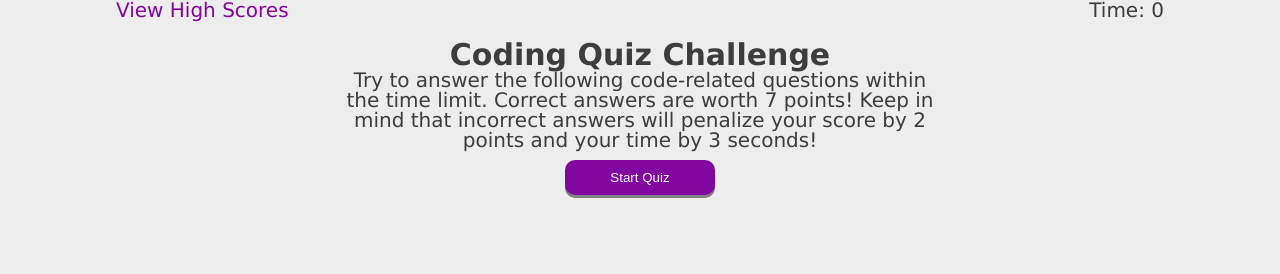
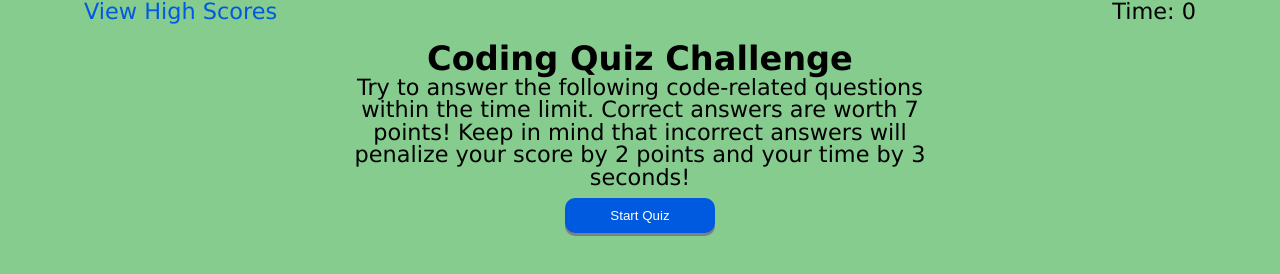
Before and after one commit to LochnessFPV/WebAPIs_CodeQuiz, a plain HTML site: page index.html in a window 1280 px wide. Drawn offline with Linux system fonts and the light colour scheme.

Commit message:
fixed style.css links and format

```diff
--- a/assets/style.css
+++ b/assets/style.css
@@ -3,15 +3,15 @@
   }
 
   :root {
-    --primary: #0a0808c5;
-    --secondary: #8207a1;
-    --tertiary: rgb(211, 56, 144);
+    --primary: #000000;
+    --secondary: #005ae0;
+    --tertiary: rgb(56, 141, 211);
     --white: rgb(255, 255, 255);
-    font-size: 62.5%;
+    font-size: 70%;
   }
 
   body {
-    background: #ededed;
+    background: #85cc8e;
     color: var(--secondary);
     margin: 0;
     padding: 0;
@@ -23,7 +23,7 @@
       display: flex;
       justify-content: space-between;
       margin: auto;
-      width: 85%;
+      width: 90%;
   }
 
   #view-high-scores:hover {
```
